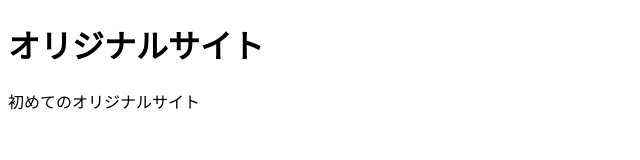
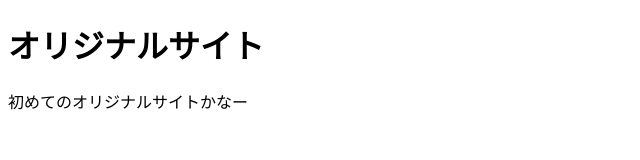
Before and after one commit to hack-4680/MySite, a plain HTML site: page index.html in a window 1280 px wide. Shown: the full height of the page, 0-640 px from the left. Drawn offline with Linux system fonts and the light colour scheme.

Commit message:
Add files via upload

```diff
--- a/index.html
+++ b/index.html
@@ -7,6 +7,6 @@
 </head>
 <body>
     <h1>オリジナルサイト</h1>
-    <p>初めてのオリジナルサイト</p>
+    <p>初めてのオリジナルサイトかなー</p>
 </body>
 </html>
```
